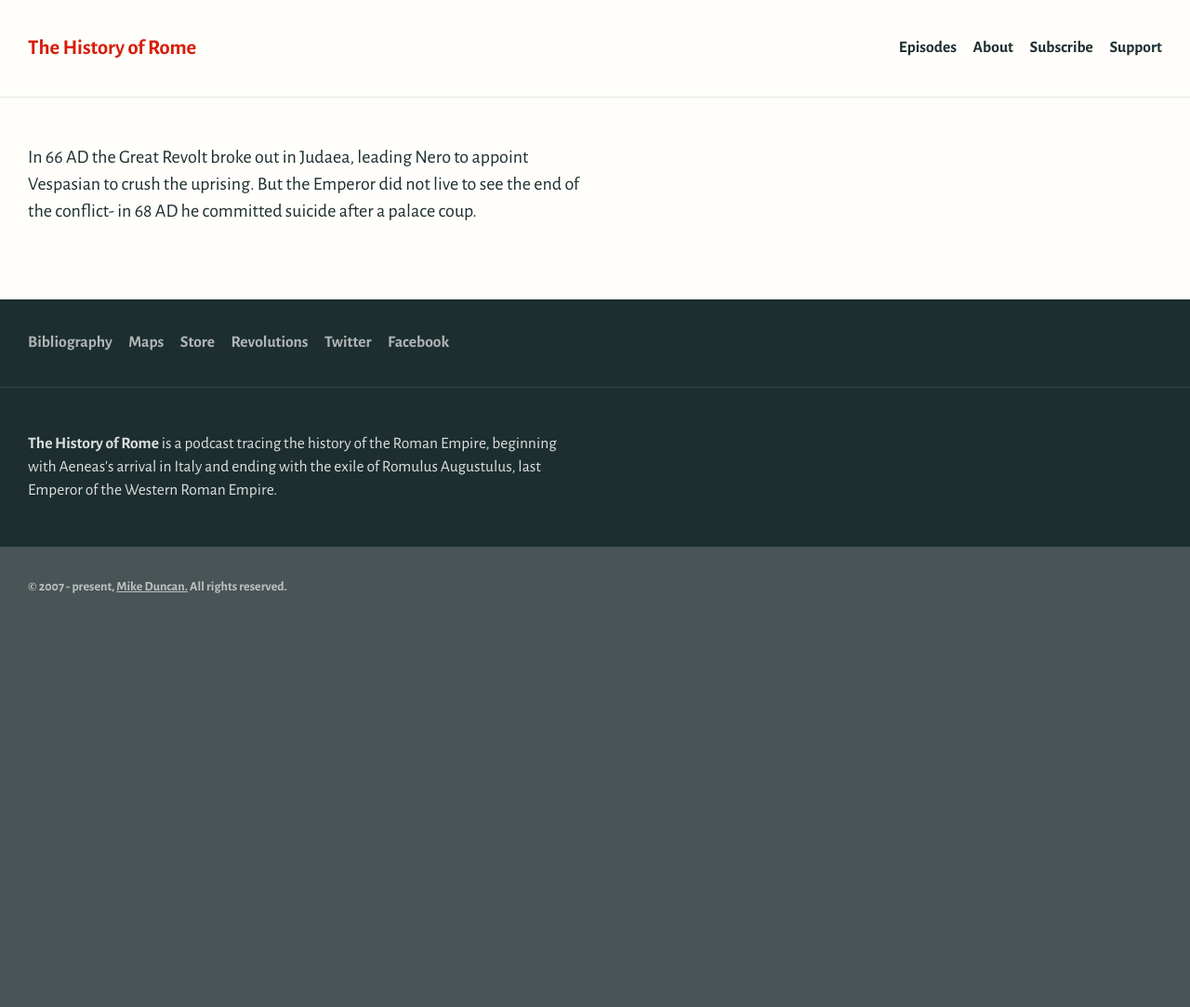
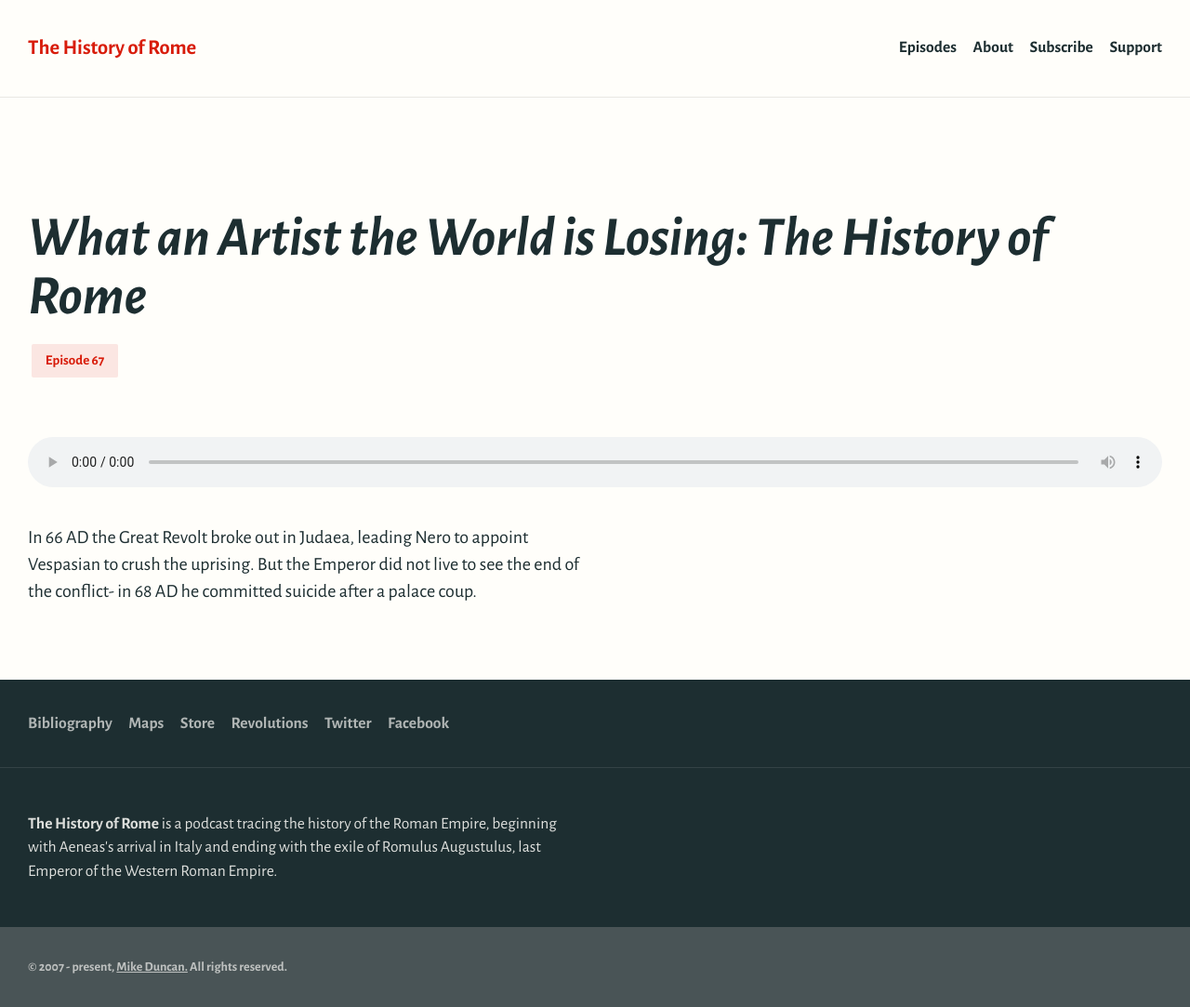
Before and after one commit to Brandi-Duncan/thehistoryofrome.com, a Jekyll site: the page built from _posts/2009-08-30-67-what-an-artist-the-world-is-losing-the-history-of-rome.md, in a window 1280 px wide. Shown: the whole page at 93% size. Built offline with Jekyll 4.4.1, drawn with Linux system fonts in a browser that asks for light colours; before the commit the page ends 900 px from its top, so only the background shows below that.

Commit message:
Add episode layout

```diff
--- a/_config.yml
+++ b/_config.yml
@@ -18,4 +18,5 @@ defaults:
   - scope:
       type: posts
     values:
+      layout: episode
       permalink: /episodes/:slug/
--- /dev/null
+++ b/_layouts/episode.html
@@ -0,0 +1,20 @@
+---
+layout: default
+---
+
+{% assign nextOrder = page.order | plus: 1 %}
+{% assign nextEpisode = site.posts | where: "order", nextOrder | first %}
+{% assign prevOrder = page.order | minus: 1 %}
+{% assign prevEpisode = site.posts | where: "order", nextOrder | first %}
+
+
+<article class="episode">
+    <h1 class="episode__title">{{ page.title }}</h1>
+    <div class="episode__tags">
+        <div class="tag">Episode {{ page.index }}</div>
+    </div>
+    <audio class="episode__player" src="/lib/audio/{{ page.audio }}" controls></audio>
+    <div class="episode__body">
+        {{ content }}
+    </div>
+</article>
--- /dev/null
+++ b/lib/css/_episode.scss
@@ -0,0 +1,19 @@
+.episode__title {
+  font-size: 3rem;
+  font-style: italic;
+  line-height: 1.05;
+  margin-bottom: 0.25em;
+  margin-top: 1.5em;
+}
+
+.episode__tags {
+  margin-bottom: 3rem;
+}
+
+.episode__player {
+  margin-bottom: 2rem;
+}
+
+.episode__body {
+  max-width: 30rem;
+}
--- /dev/null
+++ b/lib/css/_tag.scss
@@ -0,0 +1,10 @@
+.tag {
+  background-color: rgba($color-red, 0.1);
+  border-radius: 2px;
+  color: $color-red;
+  display: inline-block;
+  font-size: 0.75rem;
+  font-weight: 700;
+  margin: 0.25em;
+  padding: 0.5em 1em;
+}
--- a/lib/css/main.scss
+++ b/lib/css/main.scss
@@ -7,3 +7,5 @@
 @import "header";
 @import "footer";
 @import "episode-list";
+@import "episode";
+@import "tag";
```
